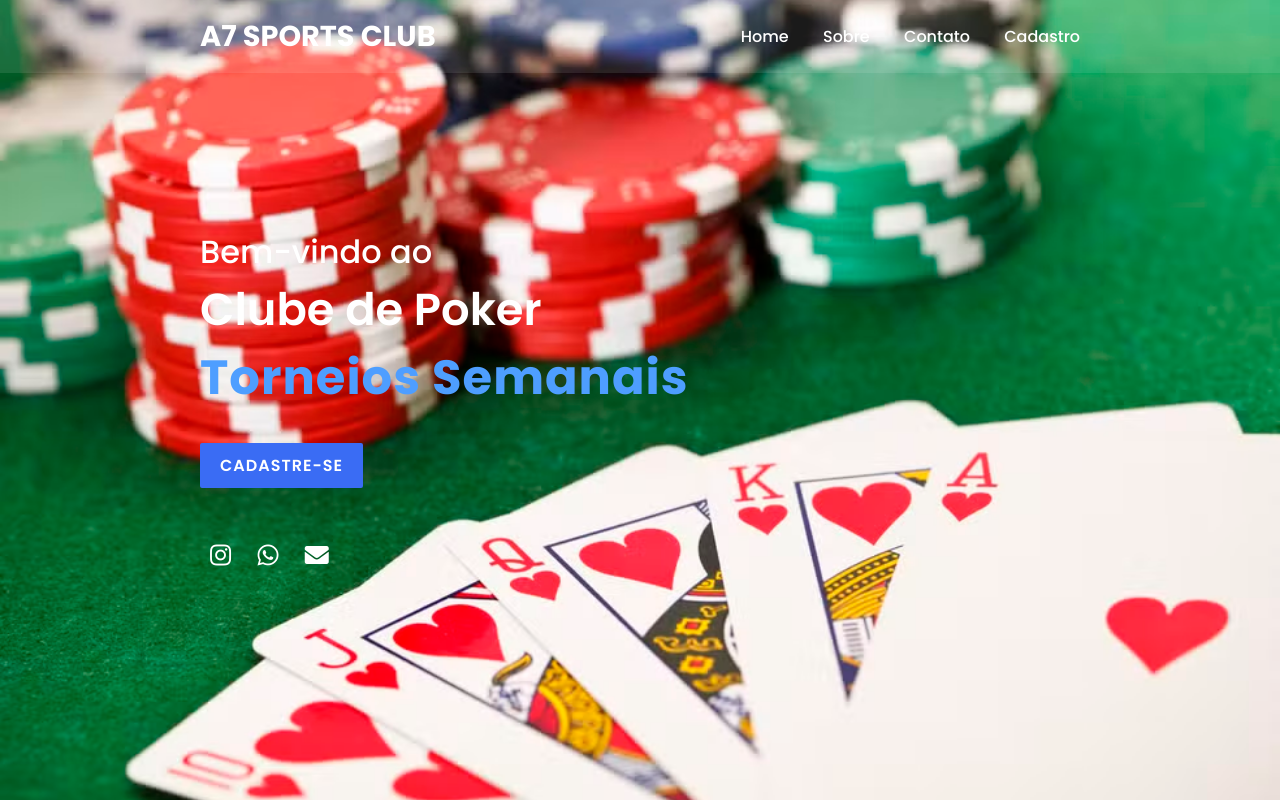
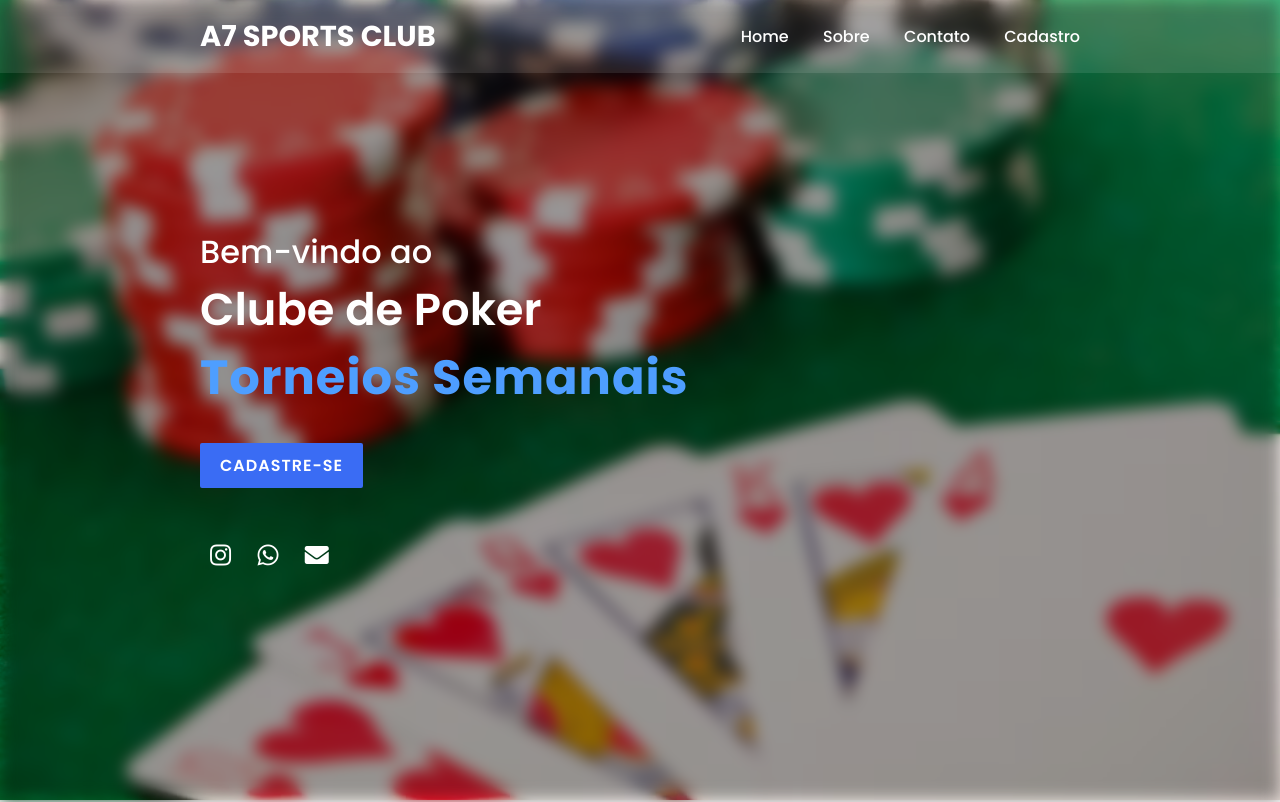
Before and after one commit to RennanLopess/ClubePoker-API, a plain HTML site: page index.html in a window 1280 px wide. Shown: the top 802 px of the page. Drawn offline with nearby package versions, Linux system fonts and the light colour scheme.

Commit message:
Ajustando sobreposição da imagem home

```diff
--- a/style.css
+++ b/style.css
@@ -76,6 +76,30 @@ section{
     background-repeat: no-repeat;
 }
 
+.main::before {
+    content: "";
+    position: absolute;
+    top: 0; left: 0;
+    width: 100%;
+    height: 100%;
+    background-image: inherit;
+    background-size: cover;
+    background-position: center;
+    background-repeat: no-repeat;
+    background-color: rgba(0, 0, 0, 0.4); /* escurece */
+    background-blend-mode: darken;        /* combina com a imagem */
+    filter: blur(8px);                    /* desfoca */
+    z-index: 0;
+}
+
+.main .content {
+    position: relative;
+    z-index: 1;
+}
+
+
+
+
 @media (max-width: 768px) {
   .main {
     background-attachment: scroll;
@@ -100,7 +124,7 @@ section{
 }
 
 .main .content h2{
-    color: white;
+    color: rgb(255, 255, 255);
     font-size: 2em;
     font-weight: 500;
 }
```
